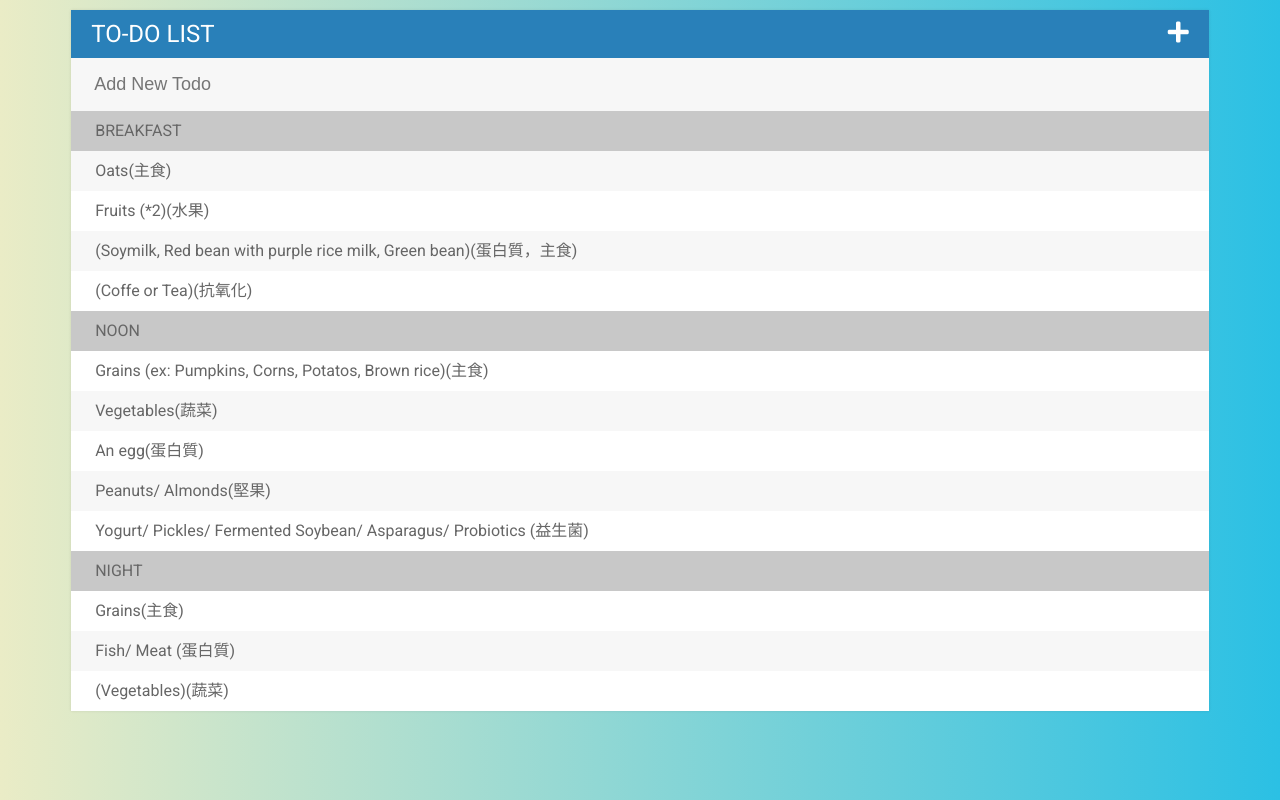
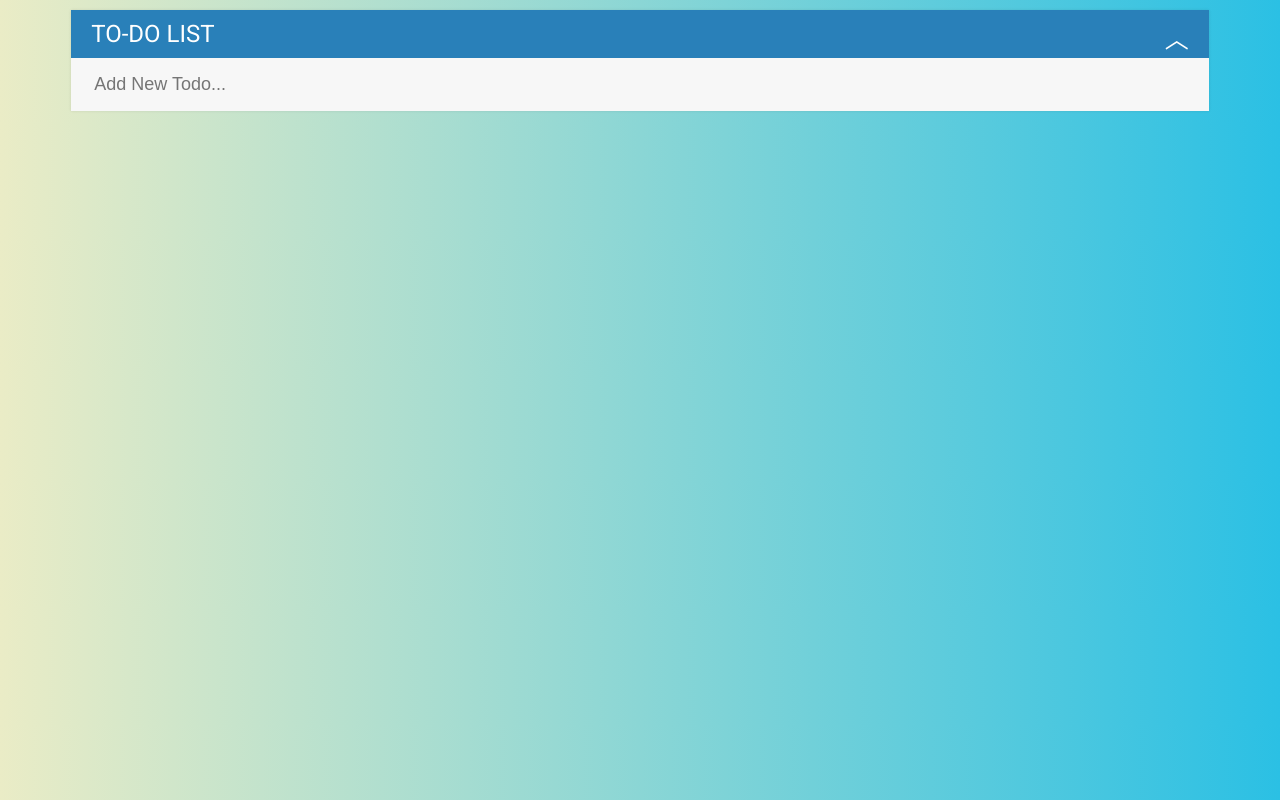
Before and after one commit to norelleshi/todolist, a website: page views/index.html in a window 1280 px wide. Drawn offline with nearby package versions, Linux system fonts and the light colour scheme; files that its build step writes are made by us from their sources; files whose address does not match are found by name.

Commit message:
toggle btn switch style

```diff
--- a/public/app.js
+++ b/public/app.js
@@ -21,6 +21,8 @@ $("input[type='text']").keypress(function(event){
     }
 });
 
-$(".fa-plus").click(function(){
+$(".add-btn").click(function(){
     $("input[type='text']").fadeToggle();
+	// this.textContent = "﹀";
+	this.textContent === "︿" ? this.textContent = "﹀" : this.textContent = "︿";
 });
--- a/public/style.css
+++ b/public/style.css
@@ -39,7 +39,7 @@ li {
     color: #666;
 }
 
-span {
+li span {
     background: #e74c3c;
     height: 40px;
     margin-right: 20px;
@@ -51,8 +51,9 @@ span {
     opacity: 0;
 }
 
-.fa-plus {
+.add-btn {
     float: right;
+	cursor: pointer;
 }
 
 li:nth-child(2n){
--- a/views/index.html
+++ b/views/index.html
@@ -15,24 +15,10 @@
 </head>
 <body>
 <div id="container">
-    <h1>TO-DO List <i class="fas fa-plus"></i></h1>
-    <input type="text" placeholder="Add New Todo">
+    <h1>TO-DO List <span class="add-btn">︿</span></h1>
+    <input type="text" placeholder="Add New Todo...">
     <ul>
-        <li id="meal"><span><i class="far fa-trash-alt"></i></span> BREAKFAST</li>
-        <li><span><i class="far fa-trash-alt"></i></span> Oats(主食)</li>
-        <li><span><i class="far fa-trash-alt"></i></span> Fruits (*2)(水果)</li>
-        <li><span><i class="far fa-trash-alt"></i></span> (Soymilk, Red bean with purple rice milk, Green bean)(蛋白質，主食)</li>
-        <li><span><i class="far fa-trash-alt"></i></span> (Coffe or Tea)(抗氧化)</li>
-        <li id="meal"><span><i class="far fa-trash-alt"></i></span> NOON</li>
-        <li><span><i class="far fa-trash-alt"></i></span> Grains (ex: Pumpkins, Corns, Potatos, Brown rice)(主食)</li>
-        <li><span><i class="far fa-trash-alt"></i></span> Vegetables(蔬菜)</li>
-        <li><span><i class="far fa-trash-alt"></i></span> An egg(蛋白質)</li>
-        <li><span><i class="far fa-trash-alt"></i></span> Peanuts/ Almonds(堅果)</li>
-        <li><span><i class="far fa-trash-alt"></i></span>  Yogurt/ Pickles/ Fermented Soybean/ Asparagus/ Probiotics (益生菌)</li>
-        <li id="meal"><span><i class="far fa-trash-alt"></i></span> NIGHT</li>
-        <li><span><i class="far fa-trash-alt"></i></span> Grains(主食)</li>
-        <li><span><i class="far fa-trash-alt"></i></span> Fish/ Meat (蛋白質)</li>
-        <li><span><i class="far fa-trash-alt"></i></span> (Vegetables)(蔬菜)</li>
+
     </ul>
 </div>
 
```
